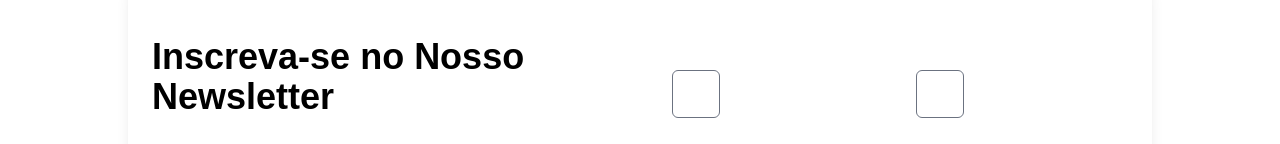
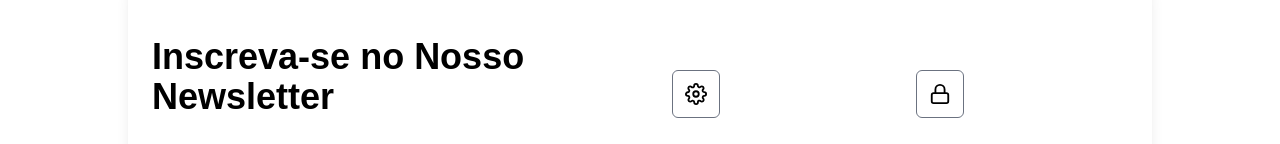
Before and after one commit to Lucasqc04/john-galt, a React (Vite) app: page /1 in a window 1280 px wide. Shown: the part 3091-3235 px from the top of the page. Built offline with nearby package versions, Linux system fonts and the light colour scheme; what tailwindcss-animated would draw is missing.

Commit message:
refactor(newsletter): change svg to react-icons

```diff
--- a/src/view/screens/partials/Newsletter.tsx
+++ b/src/view/screens/partials/Newsletter.tsx
@@ -1,4 +1,5 @@
 import { useTranslation } from 'react-i18next';
+import { FiLock, FiSettings } from 'react-icons/fi';
 
 export function Newsletter() {
   const { t } = useTranslation();
@@ -30,13 +31,7 @@ export function Newsletter() {
 
         <div className="grid md:grid-cols-2 gap-8">
           <div>
-            <svg
-              xmlns="http://www.w3.org/2000/svg"
-              className="fill-black w-12 mb-6 inline-block border border-gray-500 p-3 rounded-md"
-              viewBox="0 0 32 32"
-            >
-              {/* SVG Path */}
-            </svg>
+            <FiSettings className="w-12 h-12 mb-6 inline-block border border-gray-500 p-3 rounded-md" />
             <h3 className="dark:text-white-white text-xl font-semibold mb-3">
               {t('CustomizationTitle')}
             </h3>
@@ -45,13 +40,7 @@ export function Newsletter() {
             </p>
           </div>
           <div>
-            <svg
-              xmlns="http://www.w3.org/2000/svg"
-              className="w-12 mb-6 inline-block border border-gray-500 p-3 rounded-md"
-              viewBox="0 0 682.667 682.667"
-            >
-              {/* SVG Path */}
-            </svg>
+            <FiLock className="w-12 h-12 mb-6 inline-block border border-gray-500 p-3 rounded-md" />
             <h3 className="dark:text-white-white text-xl font-semibold mb-3">
               {t('SecurityTitle')}
             </h3>
```
